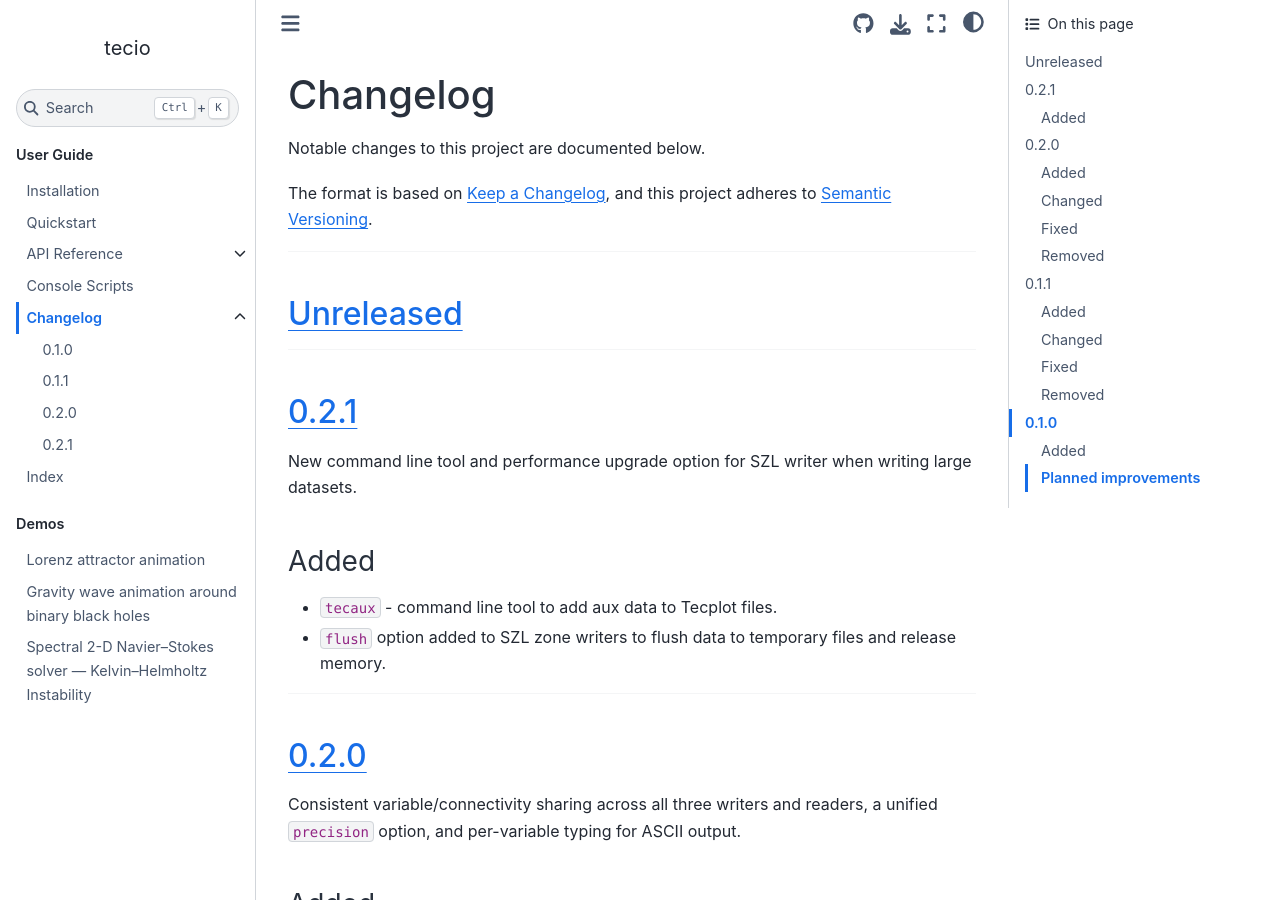
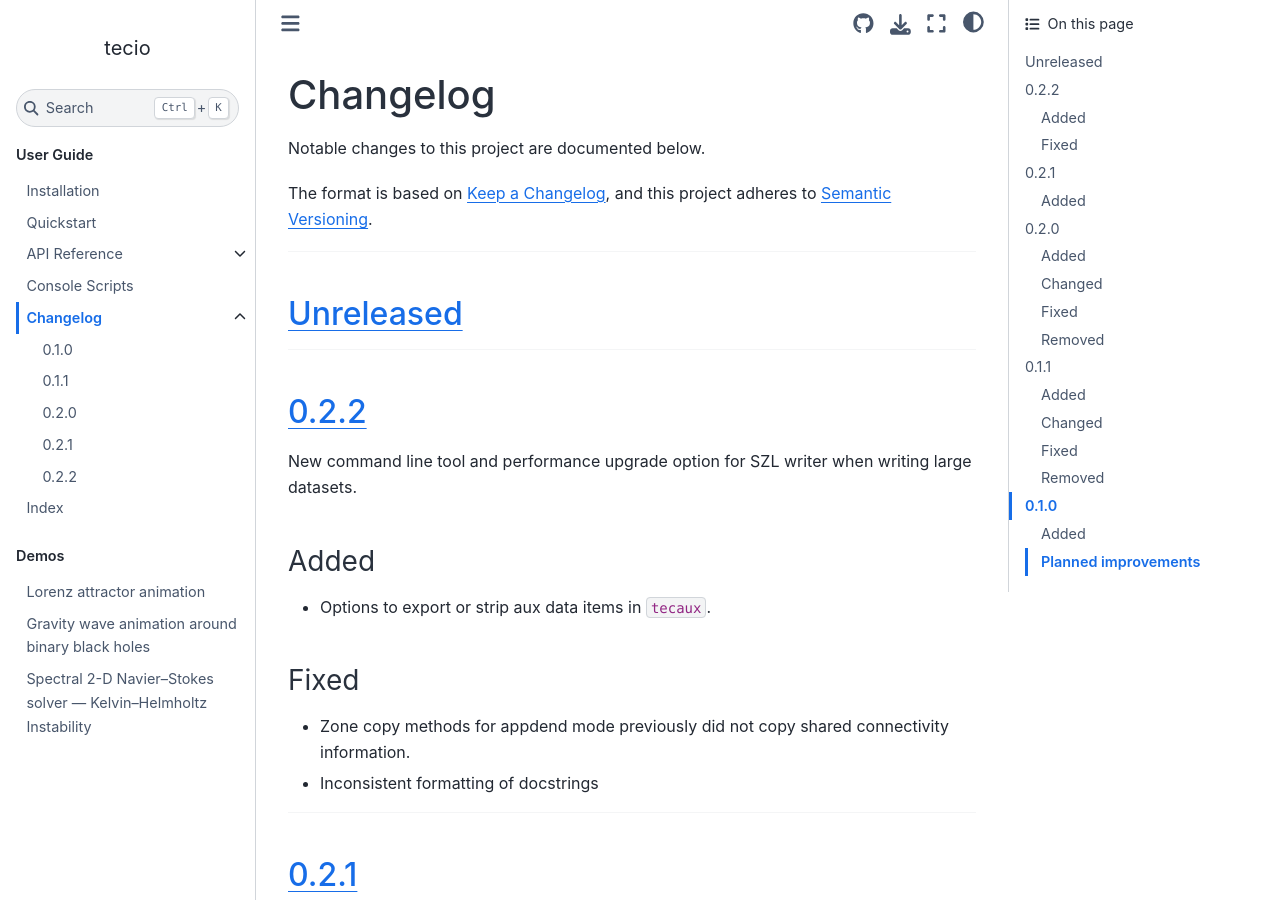
Before and after one commit to meersman/tecio, a Sphinx documentation site: the page built from docs/changelog.md, in a window 1280 px wide and 900 px high. Built offline with Sphinx 7.4.7 and the Sphinx Book theme 1.1.4, drawn with Linux system fonts in a browser that asks for light colours.

Commit message:
[skip ci] added changelog entry for v0.2.2

````diff
--- a/docs/changelog.md
+++ b/docs/changelog.md
@@ -8,6 +8,11 @@ and this project adheres to [Semantic Versioning](https://semver.org/spec/v2.0.0
 ---
 
 ## [Unreleased]
+
+---
+
+```{include} changelog/v0.2.2.md
+```
 
 ---
 
@@ -31,7 +36,7 @@ and this project adheres to [Semantic Versioning](https://semver.org/spec/v2.0.0
 
 ---
 
-[Unreleased]: https://github.com/meersman/tecio/compare/v0.2.1...HEAD
+[Unreleased]: https://github.com/meersman/tecio/compare/v0.2.2...HEAD
 
 ```{toctree}
 :hidden:
--- /dev/null
+++ b/docs/changelog/v0.2.2.md
@@ -0,0 +1,16 @@
+## [0.2.2]
+
+New command line tool and performance upgrade option for SZL writer when
+writing large datasets.
+
+### Added
+
+- Options to export or strip aux data items in `tecaux`.
+
+### Fixed
+
+- Zone copy methods for appdend mode previously did not copy shared connectivity information.
+- Inconsistent formatting of docstrings
+
+
+[0.2.2]: https://github.com/meersman/tecio/releases/tag/v0.2.2
````
